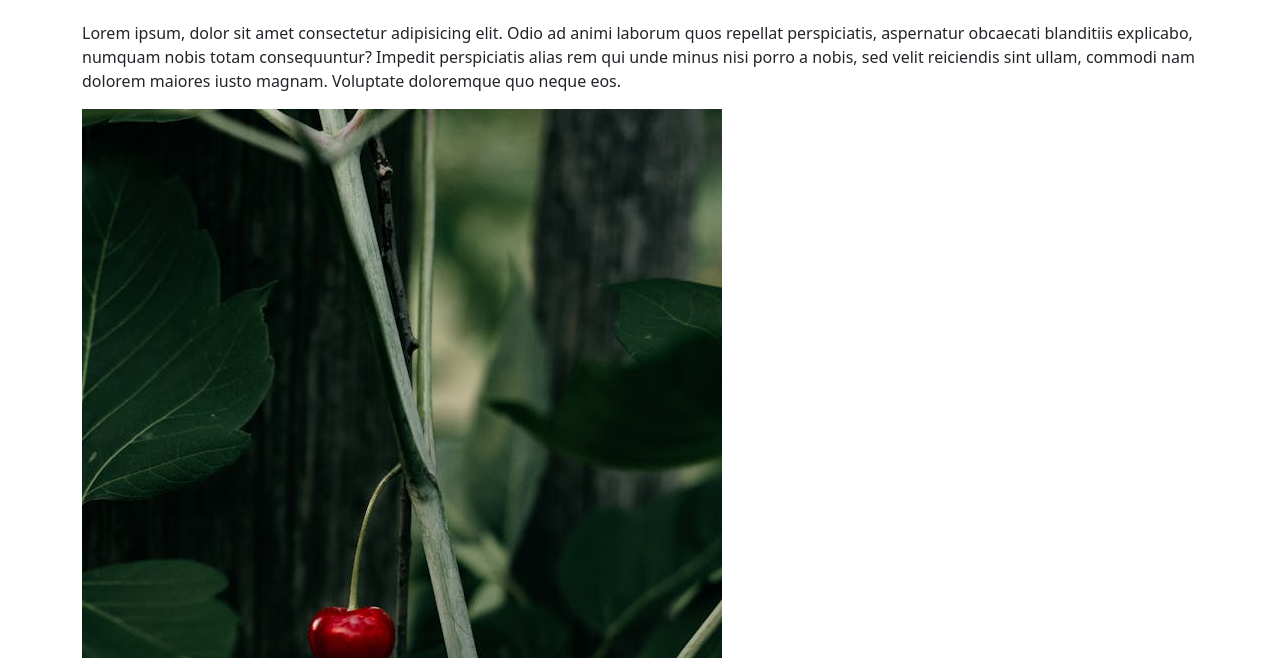
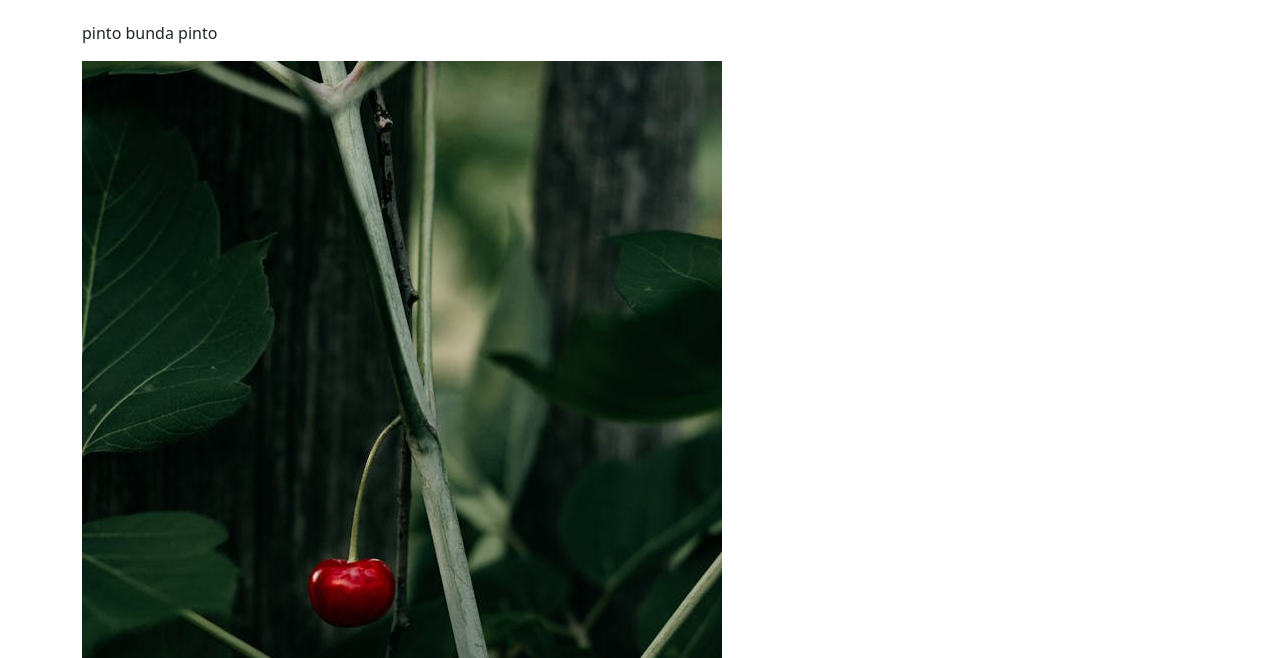
Before and after one commit to rubigabes/Bootstrap-15_08, a plain HTML site: page index.html in a window 1280 px wide. Shown: the part 142-800 px from the top of the page. Drawn offline with nearby package versions, Linux system fonts and the light colour scheme.

Commit message:
Atualizando conteúdo do index

```diff
--- a/index.html
+++ b/index.html
@@ -12,7 +12,7 @@
   <body>
     <div class="container my-4">
         <h2 class="mb-4 display-4 bg-danger p-4 text-light rounded">Usando GitHub</h2>
-        <p>Lorem ipsum, dolor sit amet consectetur adipisicing elit. Odio ad animi laborum quos repellat perspiciatis, aspernatur obcaecati blanditiis explicabo, numquam nobis totam consequuntur? Impedit perspiciatis alias rem qui unde minus nisi porro a nobis, sed velit reiciendis sint ullam, commodi nam dolorem maiores iusto magnam. Voluptate doloremque quo neque eos.</p>
+        <p>pinto bunda pinto</p>
 
         <img src="./images/pexels-iriser-3220352.jpg" alt="Imagem de cerejeiras" class="img-fluid">
 
```
